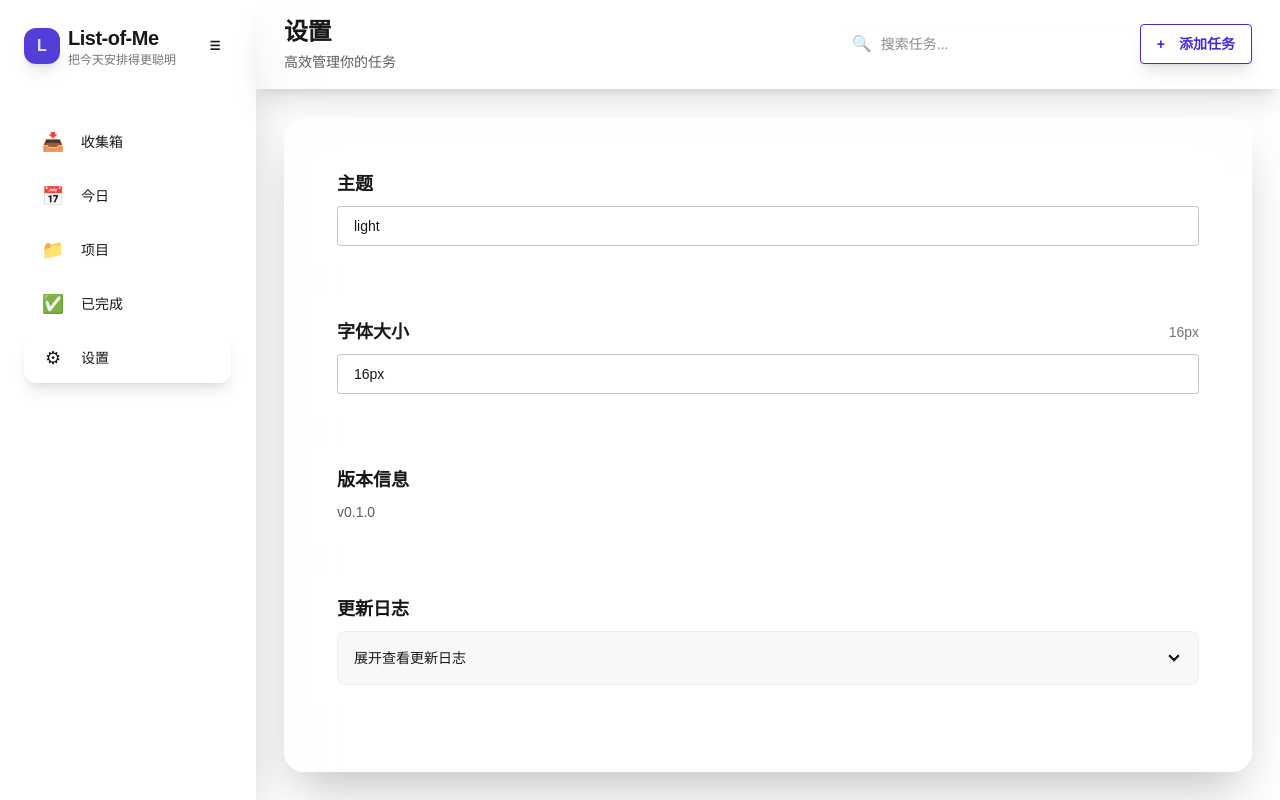
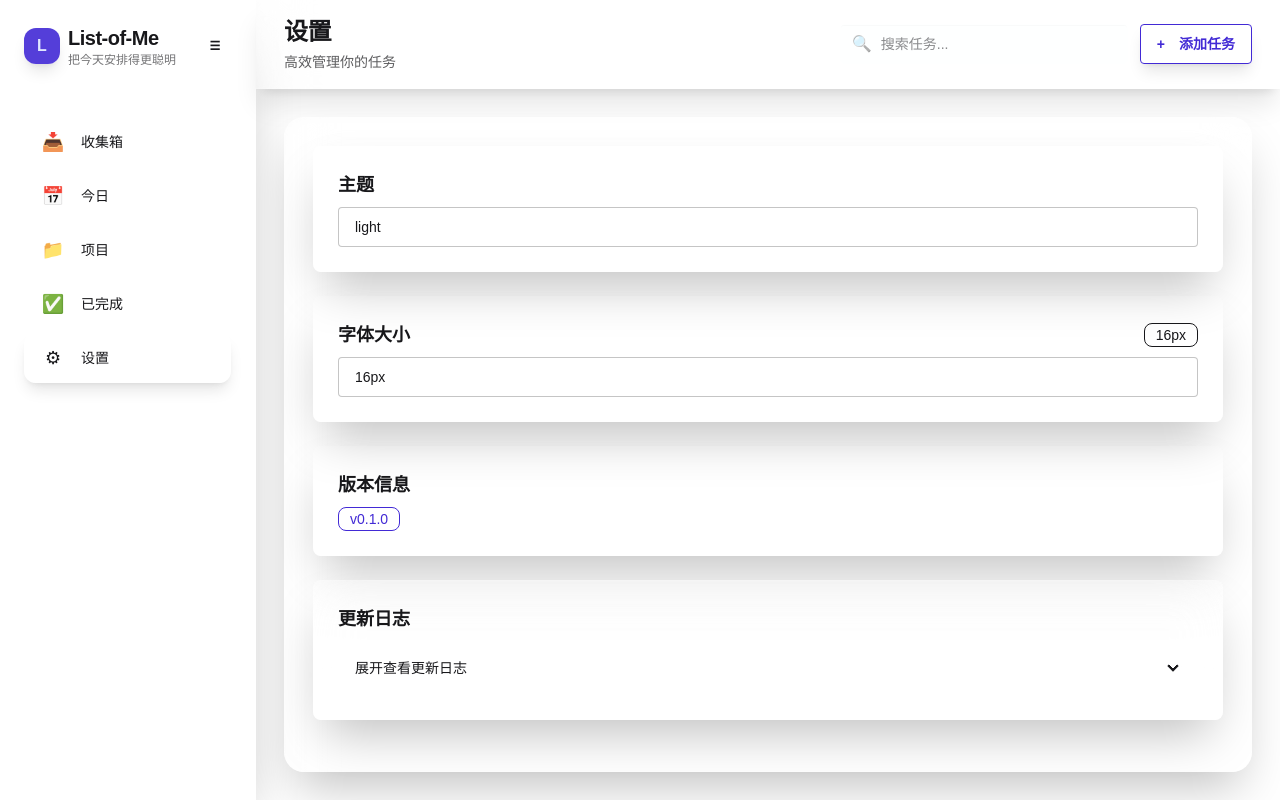
Before and after one commit to woruo03/list-of-me, a Vue app: page /settings in a window 1280 px wide. Built offline with nearby package versions, Linux system fonts and the light colour scheme.

Commit message:
集成更新日志展示功能

```diff
--- a/src/views/SettingsView.vue
+++ b/src/views/SettingsView.vue
@@ -1,43 +1,38 @@
 <template>
   <div class="settings-view">
     <div class="grid grid-cols-1 gap-6">
-      <div class="card card-bordered bg-base-100">
+      <div class="card card-bordered bg-base-100/40 backdrop-blur-xl border border-white/10 shadow-2xl overflow-visible relative z-30">
         <div class="card-body">
           <h2 class="card-title text-lg">主题</h2>
-          <SelectMenu v-model="themeValue" :options="themeOptions" preview-type="theme" />
+          <SelectMenu class="min-w-[16rem]" v-model="themeValue" :options="themeOptions" preview-type="theme" />
         </div>
       </div>
 
-      <div class="card card-bordered bg-base-100 lg:col-span-1">
+      <div class="card card-bordered bg-base-100/40 backdrop-blur-xl border border-white/10 shadow-2xl overflow-visible relative z-20 lg:col-span-1">
         <div class="card-body">
           <div class="flex items-center justify-between">
             <h2 class="card-title text-lg">字体大小</h2>
-            <span class="text-sm text-base-content/60">{{ uiStore.fontSize }}px</span>
+            <span class="badge badge-outline">{{ uiStore.fontSize }}px</span>
           </div>
-          <SelectMenu v-model="fontSizeValue" :options="fontSizeOptions" />
+          <SelectMenu class="min-w-[16rem]" v-model="fontSizeValue" :options="fontSizeOptions" />
         </div>
       </div>
 
-      <div class="card card-bordered bg-base-100">
+      <div class="card card-bordered bg-base-100/40 backdrop-blur-xl border border-white/10 shadow-2xl">
         <div class="card-body">
           <h2 class="card-title text-lg">版本信息</h2>
-          <div class="text-base-content/70">v{{ appVersion }}</div>
+          <div class="badge badge-primary badge-outline">v{{ appVersion }}</div>
         </div>
       </div>
 
-      <div class="card card-bordered bg-base-100">
+      <div class="card card-bordered bg-base-100/40 backdrop-blur-xl border border-white/10 shadow-2xl">
         <div class="card-body">
           <h2 class="card-title text-lg">更新日志</h2>
-          <div class="collapse collapse-arrow bg-base-200 border border-base-300">
+          <div class="collapse collapse-arrow bg-base-100/45 backdrop-blur-xl border border-white/10">
             <input type="checkbox" />
             <div class="collapse-title text-sm font-medium">展开查看更新日志</div>
             <div class="collapse-content">
-              <ul class="list-disc pl-5 space-y-1 text-base-content/70 max-h-40 overflow-y-auto">
-                <li>新增选择模式：全选、移动、删除。</li>
-                <li>新增任务编辑/新增独立页面（不再使用弹窗）。</li>
-                <li>截止时间选择器升级为日历弹出 + 时间滚轮。</li>
-                <li>主题与字体大小设置优化，筛选栏布局优化。</li>
-              </ul>
+              <pre class="max-h-72 overflow-y-auto whitespace-pre-wrap text-xs leading-6 text-base-content/75">{{ changelogContent }}</pre>
             </div>
           </div>
         </div>
@@ -52,9 +47,11 @@ import SelectMenu from '@/components/ui/SelectMenu.vue'
 import { useUIStore } from '@/stores/uiStore'
 import { DAISYUI_THEMES, FONT_SIZES } from '@/utils/constants'
 import pkg from '../../package.json'
+import changelogRaw from '../../CHANGELOG.md?raw'
 
 const uiStore = useUIStore()
 const appVersion = pkg.version
+const changelogContent = changelogRaw.trim()
 
 const themeOptions = DAISYUI_THEMES.map((theme) => ({ label: theme, value: theme }))
 const fontSizeOptions = FONT_SIZES.map((size) => ({ label: `${size}px`, value: size }))
```
Also changed, not shown: 1 other file (tests, documents, lock files or other folders).
